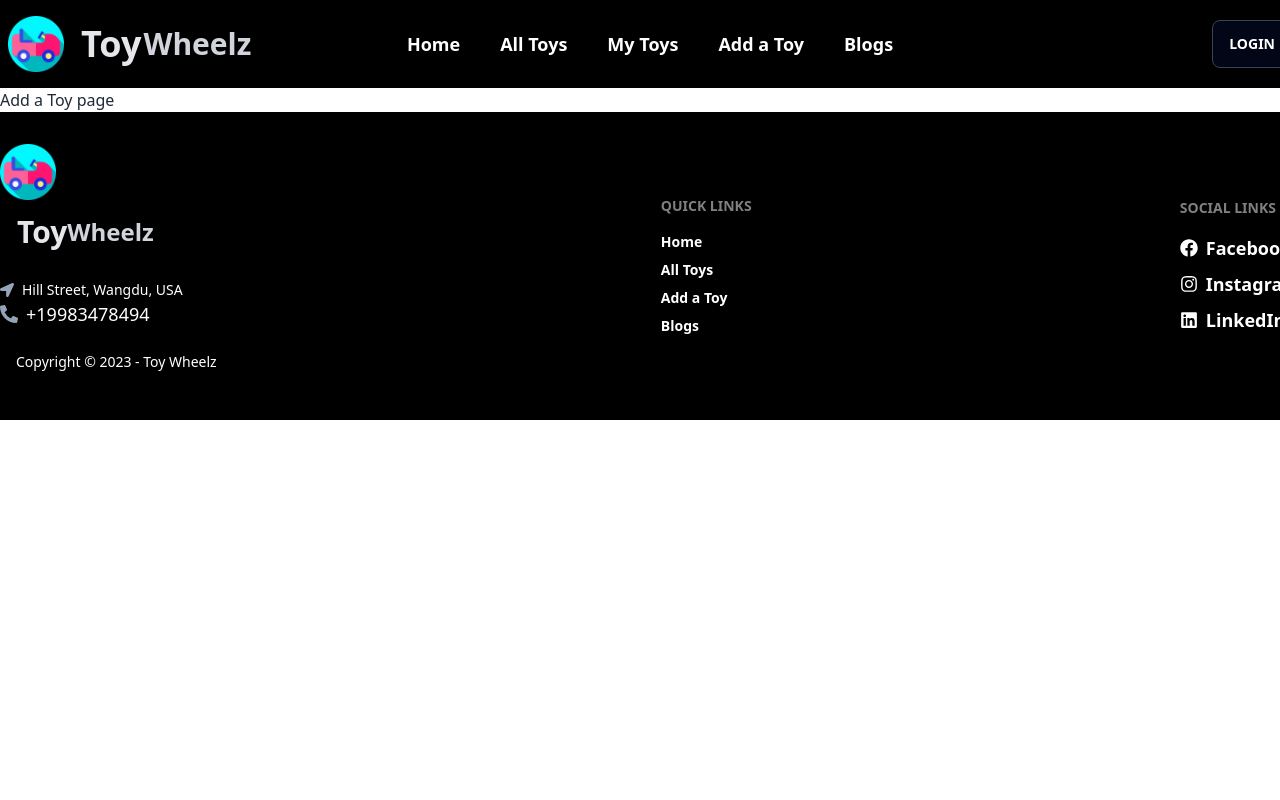
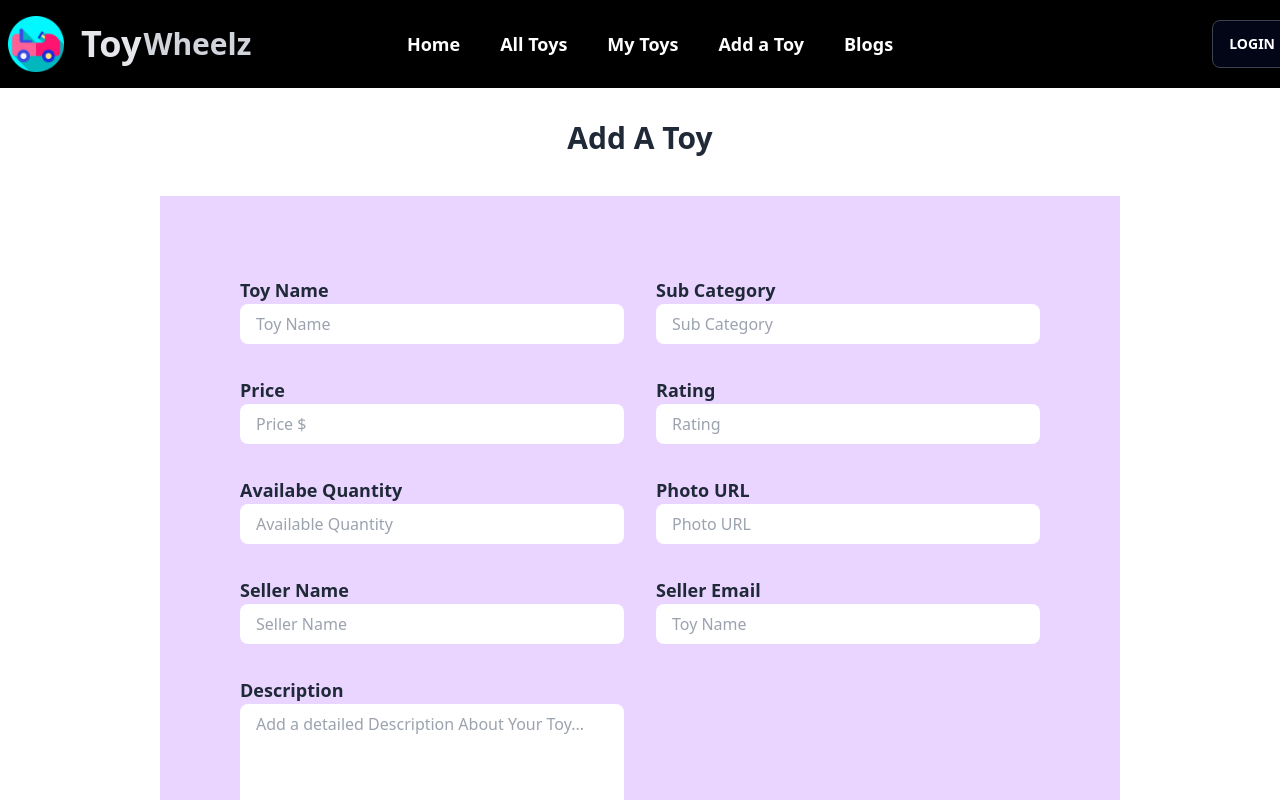
Before and after one commit to learnicmind/toy-wheelz-client, a React (Vite) app: page /addtoy in a window 1280 px wide. Shown: the top 800 px of the page. Built offline with nearby package versions, Linux system fonts and the light colour scheme; no server answers.

Commit message:
Add a toy funtionality added

```diff
--- a/package.json
+++ b/package.json
@@ -18,8 +18,10 @@
     "react-dom": "^18.2.0",
     "react-helmet-async": "^1.3.0",
     "react-icons": "^4.8.0",
+    "react-rating": "^2.0.5",
     "react-router-dom": "^6.11.2",
-    "sort-by": "^1.2.0"
+    "sort-by": "^1.2.0",
+    "sweetalert2": "^11.7.5"
   },
   "devDependencies": {
     "@types/react": "^18.0.28",
--- a/src/pages/AddToy/AddToy.jsx
+++ b/src/pages/AddToy/AddToy.jsx
@@ -1,9 +1,123 @@
-import React from 'react';
+import React, { useContext } from 'react';
+import { Link } from 'react-router-dom';
+import { AuthContext } from '../../AuthProvider';
+import Swal from 'sweetalert2'
 
 const AddToy = () => {
+
+    const {user} = useContext(AuthContext);
+
+    const handleAddToy = event => {
+        event.preventDefault();
+
+        const form = event.target;
+        const toyName = form.toyName.value;
+        const subCategory = form.subCategory.value;
+        const price = form.price.value;
+        const rating = form.rating.value;
+        const quantity = form.quantity.value;
+        const photoURL = form.photoURL.value;
+        const sellerName = form.sellerName.value;
+        const sellerEmail = form.sellerEmail.value;
+        const description = form.description.value;
+
+        const addToy = {
+            toy_name: toyName,
+            sub_category: subCategory,
+            price: price,
+            rating: rating,
+            available_quantity: quantity,
+            toy_img: photoURL,
+            seller_name: sellerName,
+            seller_email: sellerEmail,
+            description
+        }
+        console.log(addToy)
+
+        fetch(`http://localhost:5000/alltoys`, {
+            method: 'POST',
+            headers: {
+                'content-type': 'application/json'
+            },
+            body: JSON.stringify(addToy)
+        })
+        .then(res => res.json())
+        .then(data => {
+            if(data.insertedId){
+                Swal.fire({
+                    title: 'Success!',
+                    text: 'Successfully Added a Toy',
+                    icon: 'success',
+                    confirmButtonText: 'Okay'
+                })
+                form.reset()
+            }
+        })
+
+    }
+
     return (
-        <div>
-            <h2>Add a Toy page</h2>
+        <div className='md:w-9/12 md:mx-auto mx-10'>
+            <h1 className='text-3xl text-center font-bold pt-8'>Add A Toy</h1>
+            <form onSubmit={handleAddToy} className='mb-20 mt-10 rounded-xl w-full'>
+                <div className='bg-purple-200 p-10 md:p-20 space-y-4'>
+                    <div className='grid md:grid-cols-2 gap-8'>
+
+                        <div>
+                            <label className='text-lg font-semibold mb-1'>Toy Name</label>
+                            <input type="text" name="toyName" placeholder='Toy Name' className='w-full px-4 py-2 rounded-lg block' />
+                        </div>
+
+                        <div>
+                            <label className='text-lg font-semibold mb-1'>Sub Category</label>
+                            <input type="text" name="subCategory" placeholder='Sub Category' className='w-full px-4 py-2 rounded-lg block' />
+                        </div>
+
+
+                        <div>
+                            <label className='text-lg font-semibold mb-1'>Price</label>
+                            <input type="number" name="price" placeholder='Price $' className='w-full px-4 py-2 rounded-lg block' />
+                        </div>
+
+                        <div>
+                            <label className='text-lg font-semibold mb-1'>Rating</label>
+                            <input type="number" name="rating" placeholder='Rating' className='w-full px-4 py-2 rounded-lg block' />
+                        </div>
+
+                        <div>
+                            <label className='text-lg font-semibold mb-1'>Availabe Quantity</label>
+                            <input type="number" name="quantity" placeholder='Available Quantity' className='w-full px-4 py-2 rounded-lg block' />
+                        </div>
+
+                        <div>
+                            <label className='text-lg font-semibold mb-1'>Photo URL</label>
+                            <input type="text" name="photoURL" placeholder='Photo URL' className='w-full px-4 py-2 rounded-lg block' />
+                        </div>
+
+                        <div>
+                            <label className='text-lg font-semibold mb-1'>Seller Name</label>
+                            <input type="text" name="sellerName" placeholder='Seller Name' className='w-full px-4 py-2 rounded-lg block' />
+                        </div>
+
+                        <div>
+                            <label className='text-lg font-semibold mb-1'>Seller Email</label>
+                            <input type="email" name="sellerEmail" placeholder='Toy Name' className='w-full px-4 py-2 rounded-lg block' />
+                        </div>
+
+                        <div>
+                            <label className='text-lg font-semibold mb-1'>Description</label>
+                            <textarea placeholder='Add a detailed Description About Your Toy...' name="description" rows='5' className='w-full px-4 py-2 rounded-lg block' ></textarea>
+                        </div>
+
+
+
+
+
+                    </div>
+                    <input type='submit' value='Add Toy' className='bg-[#000C32] border-2 border-[#000C32] hover:bg-transparent font-bold text-white hover:text-[#000C32] text-center rounded px-4 py-1 cursor-pointer' style={{ transition: '0.5s' }} />
+                    <p className='text-md'>View<Link className='text-blue-600 underline'>Terms & Conditions</Link></p>
+                </div>
+            </form>
         </div>
     );
 };
--- a/src/pages/AllToys/AllToys.jsx
+++ b/src/pages/AllToys/AllToys.jsx
@@ -9,13 +9,13 @@ const AllToys = () => {
     useEffect(() => {
         fetch('http://localhost:5000/alltoys')
         .then(res => res.json())
-        .then(data => console.log(data))
+        .then(data => setAlltoys(data))
     }, [])
 
     return (
-        <div className='mx-auto md:w-[1300px]'>
+        <div className='mx-auto md:w-[1300px] my-10'>
             <div className='text-center'>
-                <h1 className='text-4xl font-bold'>All Car Wheelz</h1>
+                <h1 className='text-4xl font-bold'>All Toy Wheelz</h1>
                 <p className='text-lg text-slate-500'>
                 At Car Wheelz, we offer an extensive selection of high-quality wheels from leading brands, ensuring that you'll find the perfect match for your vehicle. Whether you're looking for sleek and sporty designs, rugged off-road wheels, or elegant and luxurious options, we have it all. Our wide range of sizes, finishes, and styles allows you to customize your car's look to suit your personal taste and driving preferences.
                 </p>
--- a/src/pages/ToyTable/ToyTable.jsx
+++ b/src/pages/ToyTable/ToyTable.jsx
@@ -25,7 +25,7 @@ const ToyTable = ({ alltoy }) => {
                 <td>{available_quantity}</td>
                 <td>{seller_name}</td>
                 <td><button className='bg-[#000C32] w-7 h-7 text-white rounded-full'>X</button></td>
-                <td><Link to={`/toydetail/${_id}`} className='bg-[#000C32] border-2 border-[#000C32] hover:bg-transparent font-bold text-white hover:text-[#000C32]' style={{ transition: '0.3s' }}>View Details</Link></td>
+                <td><Link to={`/toydetail/${_id}`} className='bg-[#000C32] border-2 border-[#000C32] px-2 py-2 rounded hover:bg-transparent font-bold text-white hover:text-[#000C32]' style={{ transition: '0.3s' }}>View Details</Link></td>
             </tr>
         </tbody>
     );
--- a/src/routes/Routes.jsx
+++ b/src/routes/Routes.jsx
@@ -10,6 +10,7 @@ import AllToys from "../pages/AllToys/AllToys";
 import MyToys from "../pages/MyToys/MyToys";
 import ToyTable from "../pages/ToyTable/ToyTable";
 import ToyDetail from "../pages/ToyDetail/ToyDetail";
+import PrivateRoute from "./PrivateRoute";
 
 const router = createBrowserRouter([
     {
@@ -53,8 +54,9 @@ const router = createBrowserRouter([
                 element: <ToyTable></ToyTable>
             },
             {
-                path: 'toydetail',
-                element: <ToyDetail></ToyDetail>
+                path: '/toydetail/:id',
+                element: <PrivateRoute><ToyDetail></ToyDetail></PrivateRoute>,
+                loader: ({params}) => fetch(`http://localhost:5000/alltoys/${params.id}`)
             }
         ]
     }
```
Also changed, not shown: src/pages/Login/Login.jsx (+11 -13 lines), src/pages/ToyDetail/ToyDetail.jsx (+36 -2 lines), src/routes/PrivateRoute.jsx (+6 -6 lines), 1 other file (tests, documents, lock files or other folders).
